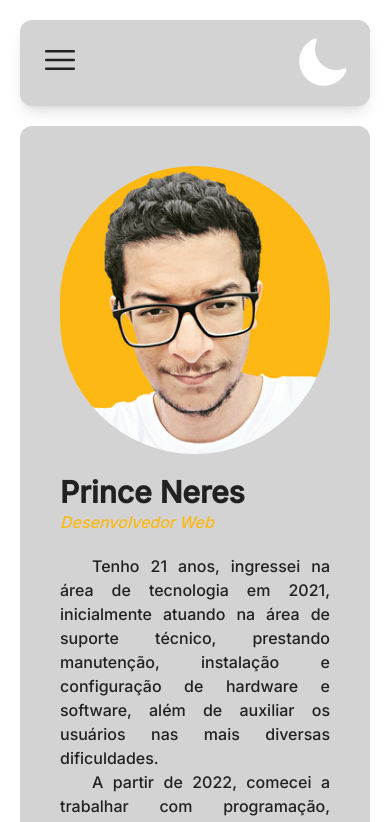
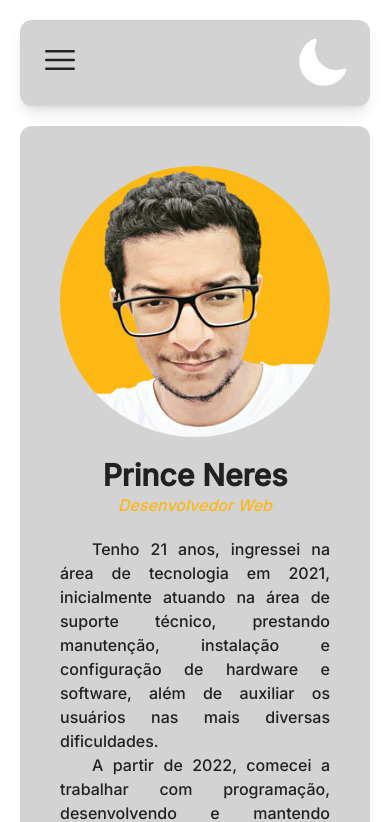
Before and after one commit to prince-neres/portfolio, a React (Vite) app: page / in a window 390 px wide. Shown: the top 822 px of the page. Built offline with nearby package versions, Linux system fonts and the light colour scheme.

Commit message:
Fix image

```diff
--- a/src/components/About/index.jsx
+++ b/src/components/About/index.jsx
@@ -7,8 +7,8 @@ import { IoLogoWhatsapp } from "react-icons/io"
 const About = () => {
 	return (
 		<main className="h-auto bg-light-200 dark:bg-dark-200 mx-5 mb-5 rounded-xl">
-			<div className="items-center p-10 sm:flex-col sm:justify-center sm:text-center md:flex-row md:text-left lg:flex">
-				<img src={Me} className="rounded-full mb-5 w-72 h-72 mx-auto lg:m-0" />
+			<div className="items-center p-10 text-center sm:flex-col md:flex-row lg:text-left lg:flex">
+				<img src={Me} className="rounded-full mb-5 sm:w-72 sm:h-72 mx-auto lg:m-0" />
 				<div className='md:pl-10'>
 					<div className='pb-5'>
 						<h1 className='text-3xl font-bold'>Prince Neres</h1>
```
